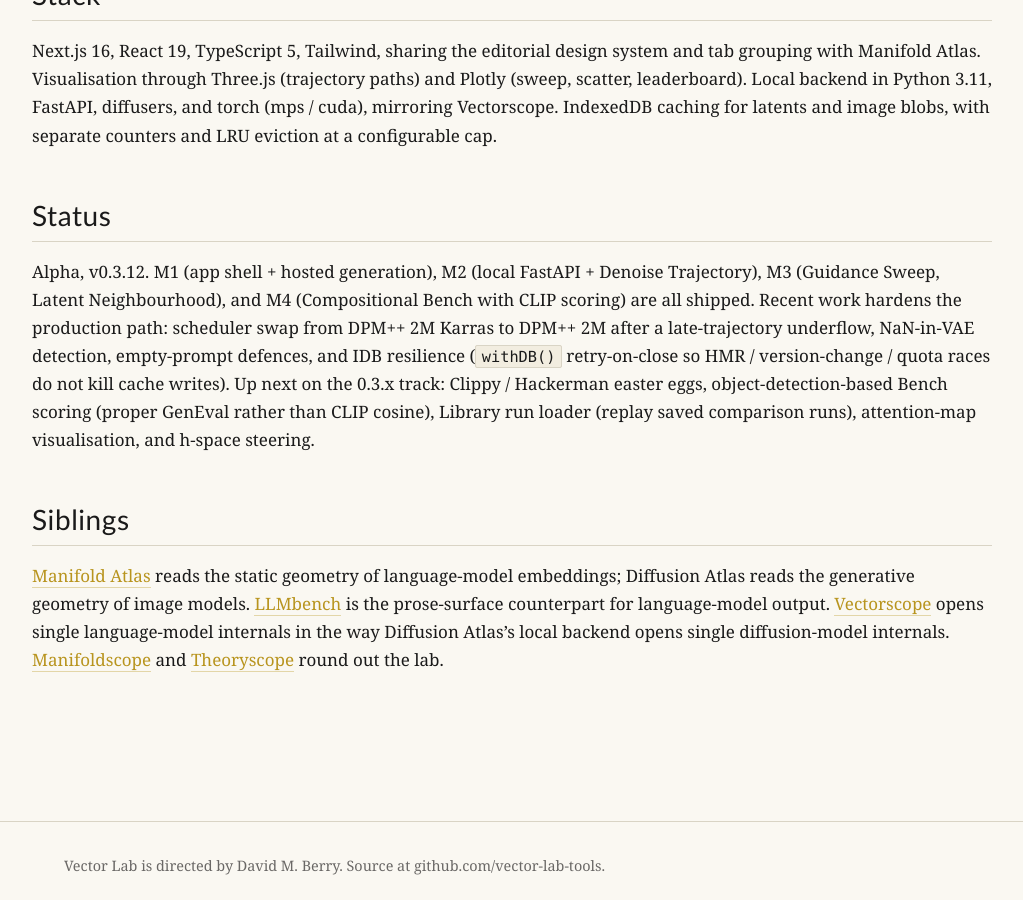
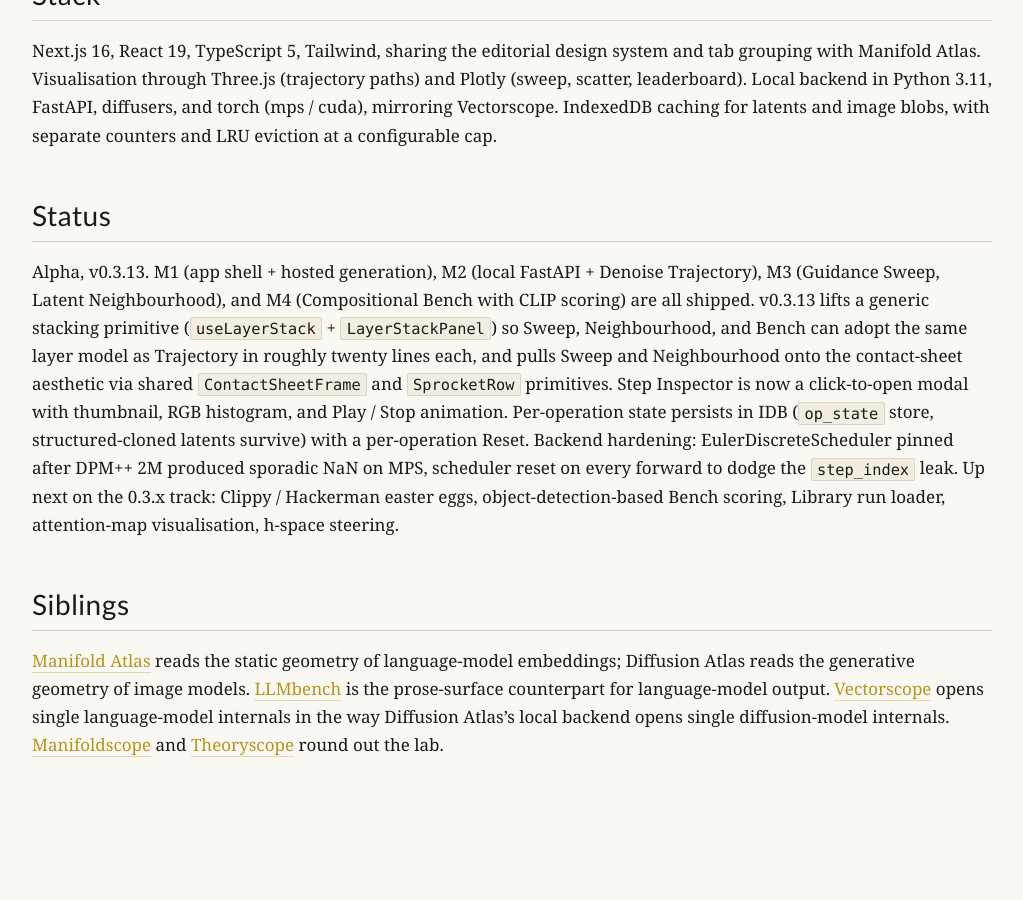
Before and after one commit to vector-lab-tools/vector-lab-tools.github.io, a Jekyll site: the page built from tools/diffusion-atlas.md, in a window 1280 px wide and 900 px high, scrolled down 2228 px. Shown: the whole window, without its empty margins (128-1151 px from the left). Built offline with Jekyll 4.4.1, drawn with Linux system fonts in a browser that asks for light colours.

Commit message:
Bring three tool deep dives to their current versions
- Manifold Atlas: v1.2.0 -> v1.5.2. Notes Deep Dive Phase 5 enrichment
  (v1.4.x), sticky bottom status bar, Getting Started help, Ollama CORS.
- LLMbench: v2.12.0 -> v2.13.0. Adds Phase E (temperature sweep) to the
  Grammar Probe summary plus Atlas-aligned pattern library and
  multi-select pattern selection.
- Diffusion Atlas: v0.3.12 -> v0.3.13. Generic stacking primitive lifts
  the layer model out of Trajectory so Sweep / Neighbourhood / Bench
  can adopt it; Sweep and Neighbourhood adopt the contact-sheet
  aesthetic via shared ContactSheetFrame and SprocketRow; Step
  Inspector becomes a click-to-open modal with RGB histogram and
  Play / Stop animation; per-operation state persists in IDB with
  Reset. Backend: EulerDiscreteScheduler pinned after DPM++ 2M NaN
  on MPS; scheduler reset on every forward to dodge step_index leak.

Other tools were already current: Vectorscope v0.6.0, Theoryscope
v0.8.0, Manifoldscope (concept stage).

Supported-by: Claude

```diff
--- a/tools/diffusion-atlas.md
+++ b/tools/diffusion-atlas.md
@@ -59,7 +59,7 @@ Next.js 16, React 19, TypeScript 5, Tailwind, sharing the editorial design syste
 
 ## Status
 
-Alpha, v0.3.12. M1 (app shell + hosted generation), M2 (local FastAPI + Denoise Trajectory), M3 (Guidance Sweep, Latent Neighbourhood), and M4 (Compositional Bench with CLIP scoring) are all shipped. Recent work hardens the production path: scheduler swap from DPM++ 2M Karras to DPM++ 2M after a late-trajectory underflow, NaN-in-VAE detection, empty-prompt defences, and IDB resilience (`withDB()` retry-on-close so HMR / version-change / quota races do not kill cache writes). Up next on the 0.3.x track: Clippy / Hackerman easter eggs, object-detection-based Bench scoring (proper GenEval rather than CLIP cosine), Library run loader (replay saved comparison runs), attention-map visualisation, and h-space steering.
+Alpha, v0.3.13. M1 (app shell + hosted generation), M2 (local FastAPI + Denoise Trajectory), M3 (Guidance Sweep, Latent Neighbourhood), and M4 (Compositional Bench with CLIP scoring) are all shipped. v0.3.13 lifts a generic stacking primitive (`useLayerStack` + `LayerStackPanel`) so Sweep, Neighbourhood, and Bench can adopt the same layer model as Trajectory in roughly twenty lines each, and pulls Sweep and Neighbourhood onto the contact-sheet aesthetic via shared `ContactSheetFrame` and `SprocketRow` primitives. Step Inspector is now a click-to-open modal with thumbnail, RGB histogram, and Play / Stop animation. Per-operation state persists in IDB (`op_state` store, structured-cloned latents survive) with a per-operation Reset. Backend hardening: EulerDiscreteScheduler pinned after DPM++ 2M produced sporadic NaN on MPS, scheduler reset on every forward to dodge the `step_index` leak. Up next on the 0.3.x track: Clippy / Hackerman easter eggs, object-detection-based Bench scoring, Library run loader, attention-map visualisation, h-space steering.
 
 ## Siblings
 
```
Also changed, not shown: tools/llmbench.md (+1 -1 lines), tools/manifold-atlas.md (+1 -1 lines).
